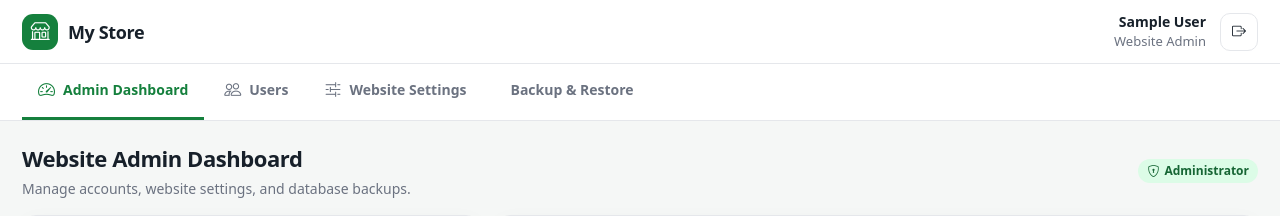
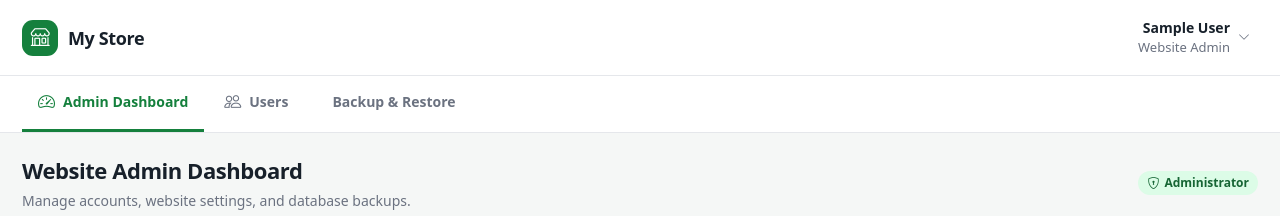
Before and after one commit to lorencelaudenio/simplepos, a PHP site: page /index.php in a window 1280 px wide. Shown: the top 216 px of the page. Run offline with PHP 8.4, Linux system fonts and the light colour scheme; the visitor is signed in with stand-in values (Sample User, id 1); data comes from the database, SQL or seed files in the repository; data that the repository does not hold is empty; some libraries are stand-ins or nearby versions.

Commit message:
Move settings and logout into header account menu

```diff
--- a/activate.php
+++ b/activate.php
@@ -35,7 +35,7 @@ if ($token === '') {
   <meta name="viewport" content="width=device-width, initial-scale=1">
   <title>Activate account - POS</title>
   <link rel="stylesheet" href="https://cdn.jsdelivr.net/npm/bootstrap-icons@1.11.3/font/bootstrap-icons.min.css">
-  <link rel="stylesheet" href="assets/css/app.css?v=3">
+  <link rel="stylesheet" href="assets/css/app.css?v=4">
 </head>
 <body class="login-page">
   <main class="card login-card">
--- a/assets/css/app.css
+++ b/assets/css/app.css
@@ -53,6 +53,28 @@ a.brand { color: inherit; }
 .header-spacer { flex: 1; }
 .header-user { color: var(--muted); font-size: 13px; text-align: right; }
 .header-user strong { display: block; color: var(--ink); font-size: 14px; }
+.user-menu { position: relative; }
+.user-menu-btn {
+  display: flex; align-items: center; gap: 8px;
+  border: 0; background: transparent; color: inherit;
+  padding: 6px 8px; border-radius: 10px;
+}
+.user-menu-btn:hover { background: var(--bg); }
+.user-menu-btn > i { color: var(--muted); font-size: 12px; }
+.user-menu-dropdown {
+  position: absolute; right: 0; top: calc(100% + 8px);
+  min-width: 180px; padding: 6px;
+  background: var(--card); border: 1px solid var(--line);
+  border-radius: 11px; box-shadow: var(--shadow); z-index: 30;
+}
+.user-menu-item {
+  display: flex; align-items: center; gap: 9px; width: 100%;
+  padding: 9px 10px; border: 0; border-radius: 8px;
+  background: transparent; color: var(--ink);
+  font-size: 13px; text-align: left; cursor: pointer;
+}
+.user-menu-item:hover { background: var(--green-softer); color: var(--green-dark); }
+.user-menu-item.active { color: var(--green); font-weight: 600; }
 .icon-btn, .btn {
   border: 1px solid var(--line);
   background: var(--card);
--- a/includes/footer.php
+++ b/includes/footer.php
@@ -41,11 +41,11 @@ $footerRole = $footerUser ? (string)$footerUser['role'] : '';
 </script>
 <script src="https://cdn.jsdelivr.net/npm/chart.js@4.4.3/dist/chart.umd.min.js"></script>
 <script src="https://cdn.jsdelivr.net/npm/html5-qrcode@2.3.8/html5-qrcode.min.js"></script>
-<script src="assets/js/app.js?v=11"></script>
-<script src="assets/js/cashier.js?v=11"></script>
-<script src="assets/js/inventory.js?v=11"></script>
-<script src="assets/js/sales.js?v=11"></script>
-<script src="assets/js/admin.js?v=11"></script>
-<script src="assets/js/backup.js?v=11"></script>
+<script src="assets/js/app.js?v=12"></script>
+<script src="assets/js/cashier.js?v=12"></script>
+<script src="assets/js/inventory.js?v=12"></script>
+<script src="assets/js/sales.js?v=12"></script>
+<script src="assets/js/admin.js?v=12"></script>
+<script src="assets/js/backup.js?v=12"></script>
 </body>
 </html>
--- a/includes/header.php
+++ b/includes/header.php
@@ -19,7 +19,7 @@ try {
   <meta name="referrer" content="same-origin">
   <title><?= e($storeName) ?> - POS</title>
   <link rel="stylesheet" href="https://cdn.jsdelivr.net/npm/bootstrap-icons@1.11.3/font/bootstrap-icons.min.css">
-  <link rel="stylesheet" href="assets/css/app.css?v=3">
+  <link rel="stylesheet" href="assets/css/app.css?v=4">
 </head>
 <body>
 <header class="app-header">
@@ -30,23 +30,29 @@ try {
   <?php else: ?>
     <button class="btn btn-sm hidden" id="low-stock-pill" title="Low stock products" type="button"><i class="bi bi-exclamation-triangle"></i> <span id="low-stock-pill-count">0</span> low stock</button>
   <?php endif; ?>
-  <div class="header-user">
-    <strong><?= e($navUser['full_name'] !== '' ? $navUser['full_name'] : $navUser['username']) ?></strong>
-    <span><?= e($navRole) ?></span>
+  <div class="user-menu" id="user-menu">
+    <button class="user-menu-btn" id="user-menu-btn" type="button" aria-haspopup="true" aria-expanded="false" aria-label="Account menu">
+      <span class="header-user">
+        <strong><?= e($navUser['full_name'] !== '' ? $navUser['full_name'] : $navUser['username']) ?></strong>
+        <span><?= e($navRole) ?></span>
+      </span>
+      <i class="bi bi-chevron-down"></i>
+    </button>
+    <div class="user-menu-dropdown hidden" id="user-menu-dropdown" role="menu">
+      <button class="user-menu-item" data-tab="settings" type="button" role="menuitem"><i class="bi bi-sliders2"></i> Settings</button>
+      <a class="user-menu-item" href="logout.php" role="menuitem"><i class="bi bi-box-arrow-right"></i> Log out</a>
+    </div>
   </div>
-  <a class="icon-btn" href="logout.php" title="Log out" aria-label="Log out"><i class="bi bi-box-arrow-right"></i></a>
 </header>
 <nav class="app-nav" id="main-nav" aria-label="Main navigation">
   <?php if (is_admin()): ?>
     <button class="nav-tab active" data-tab="dashboard" type="button"><i class="bi bi-speedometer2"></i> Admin Dashboard</button>
     <button class="nav-tab" data-tab="users" type="button"><i class="bi bi-people"></i> Users</button>
-    <button class="nav-tab" data-tab="settings" type="button"><i class="bi bi-sliders2"></i> Website Settings</button>
     <button class="nav-tab" data-tab="backup" type="button"><i class="bi bi-database-shield"></i> Backup &amp; Restore</button>
   <?php else: ?>
     <button class="nav-tab active" data-tab="cashier" type="button"><i class="bi bi-cash-coin"></i> Cashier</button>
     <button class="nav-tab" data-tab="inventory" type="button"><i class="bi bi-box-seam"></i> Inventory</button>
     <button class="nav-tab" data-tab="sales" type="button"><i class="bi bi-clock-history"></i> Sales History</button>
-    <button class="nav-tab" data-tab="settings" type="button"><i class="bi bi-sliders2"></i> Settings</button>
   <?php endif; ?>
 </nav>
 <main class="app-main">
--- a/includes/hero.php
+++ b/includes/hero.php
@@ -12,7 +12,7 @@ $heroStore = get_setting('store_name', 'Simple Online POS');
   <meta name="description" content="Simple Online POS - cashier, inventory, sales history, and secure backups in one lightweight web app.">
   <title><?= e($heroStore) ?> - Point of Sale</title>
   <link rel="stylesheet" href="https://cdn.jsdelivr.net/npm/bootstrap-icons@1.11.3/font/bootstrap-icons.min.css">
-  <link rel="stylesheet" href="assets/css/app.css?v=3">
+  <link rel="stylesheet" href="assets/css/app.css?v=4">
 </head>
 <body class="hero-page">
   <header class="hero-nav">
--- a/install.php
+++ b/install.php
@@ -103,7 +103,7 @@ if ($_SERVER['REQUEST_METHOD'] === 'POST') {
   <meta name="viewport" content="width=device-width, initial-scale=1">
   <title>Install - Simple Online POS</title>
   <link rel="stylesheet" href="https://cdn.jsdelivr.net/npm/bootstrap-icons@1.11.3/font/bootstrap-icons.min.css">
-  <link rel="stylesheet" href="assets/css/app.css?v=3">
+  <link rel="stylesheet" href="assets/css/app.css?v=4">
 </head>
 <body class="login-page">
   <main class="card login-card" style="width:min(560px,100%)">
--- a/login.php
+++ b/login.php
@@ -64,7 +64,7 @@ if ($_SERVER['REQUEST_METHOD'] === 'POST') {
   <meta name="viewport" content="width=device-width, initial-scale=1">
   <title>Log in - POS</title>
   <link rel="stylesheet" href="https://cdn.jsdelivr.net/npm/bootstrap-icons@1.11.3/font/bootstrap-icons.min.css">
-  <link rel="stylesheet" href="assets/css/app.css?v=3">
+  <link rel="stylesheet" href="assets/css/app.css?v=4">
 </head>
 <body class="login-page">
   <main class="card login-card">
--- a/resend.php
+++ b/resend.php
@@ -47,7 +47,7 @@ if ($_SERVER['REQUEST_METHOD'] === 'POST') {
   <meta name="viewport" content="width=device-width, initial-scale=1">
   <title>Resend activation - POS</title>
   <link rel="stylesheet" href="https://cdn.jsdelivr.net/npm/bootstrap-icons@1.11.3/font/bootstrap-icons.min.css">
-  <link rel="stylesheet" href="assets/css/app.css?v=3">
+  <link rel="stylesheet" href="assets/css/app.css?v=4">
 </head>
 <body class="login-page">
   <main class="card login-card">
--- a/signup.php
+++ b/signup.php
@@ -73,7 +73,7 @@ if ($_SERVER['REQUEST_METHOD'] === 'POST') {
   <meta name="viewport" content="width=device-width, initial-scale=1">
   <title>Create account - POS</title>
   <link rel="stylesheet" href="https://cdn.jsdelivr.net/npm/bootstrap-icons@1.11.3/font/bootstrap-icons.min.css">
-  <link rel="stylesheet" href="assets/css/app.css?v=3">
+  <link rel="stylesheet" href="assets/css/app.css?v=4">
 </head>
 <body class="login-page">
   <main class="card login-card">
```
Also changed, not shown: assets/js/app.js (+30 -2 lines), README.md.
